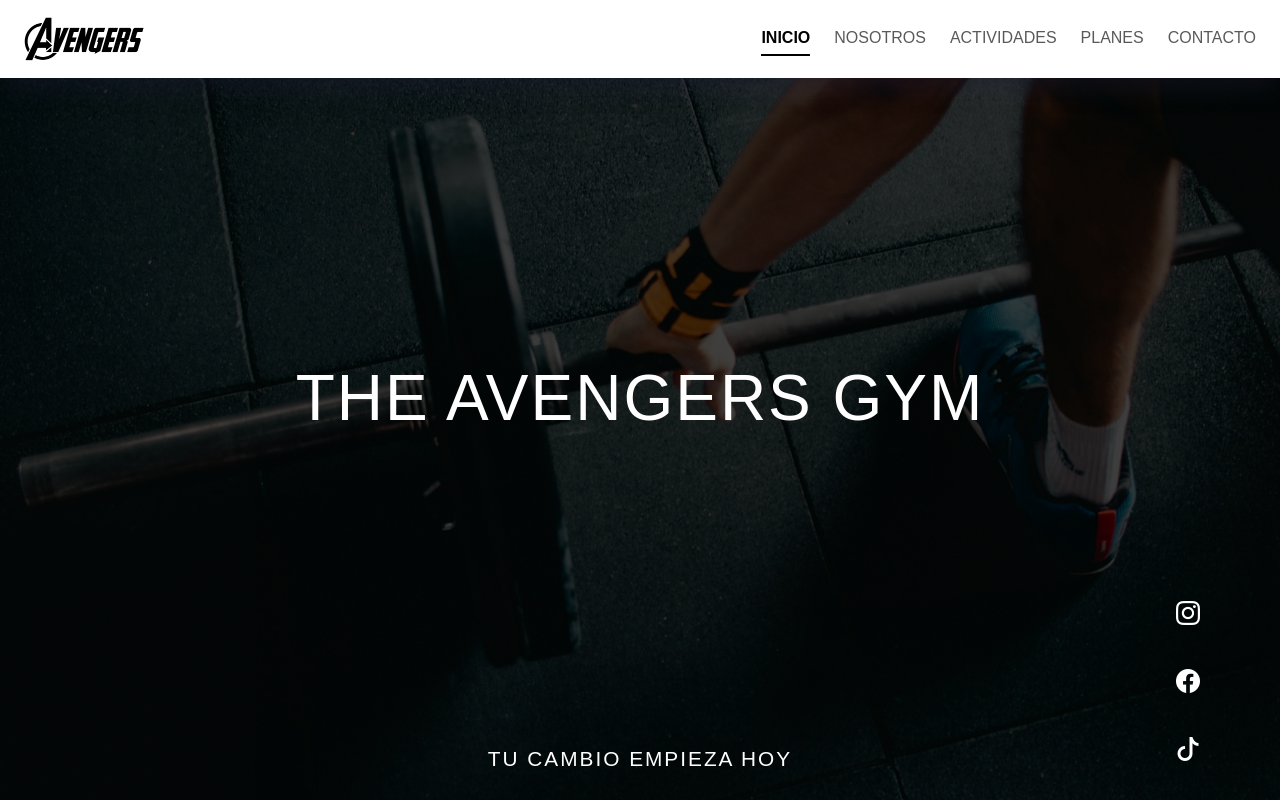
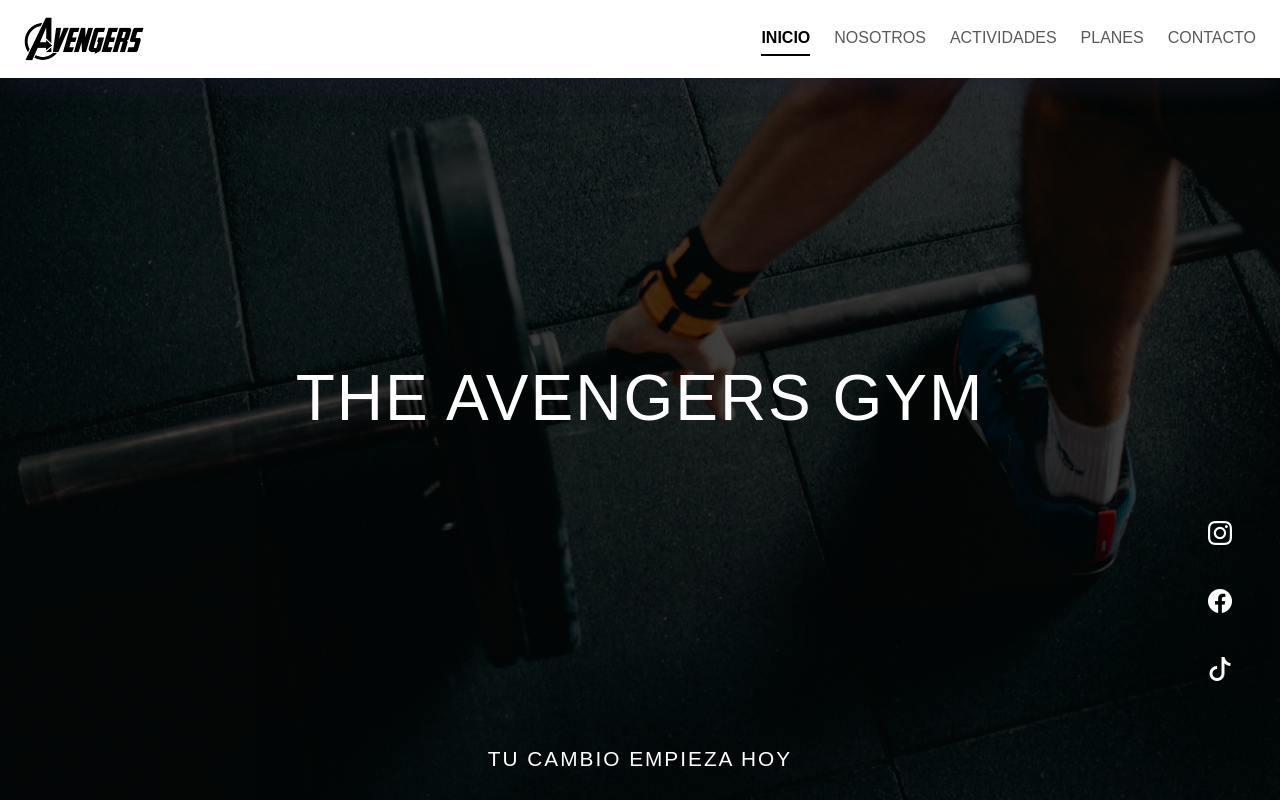
Before and after one commit to renatochoccepalacios/proyecto-gym, a plain HTML site: page index.html in a window 1280 px wide. Shown: the top 802 px of the page. Drawn offline with nearby package versions, Linux system fonts and the light colour scheme.

Commit message:
ajustando el bottom y el right de redes banner

```diff
--- a/scss/base/_inicio.scss
+++ b/scss/base/_inicio.scss
@@ -52,8 +52,8 @@
         .banner-redes {
             position: absolute;
             z-index: 6;
-            bottom: 2rem;
-            right: 5rem;
+            bottom: 7rem;
+            right: 3rem;
             display: grid;
             gap: 2rem;
 
```
Also changed, not shown: css/style.css.
